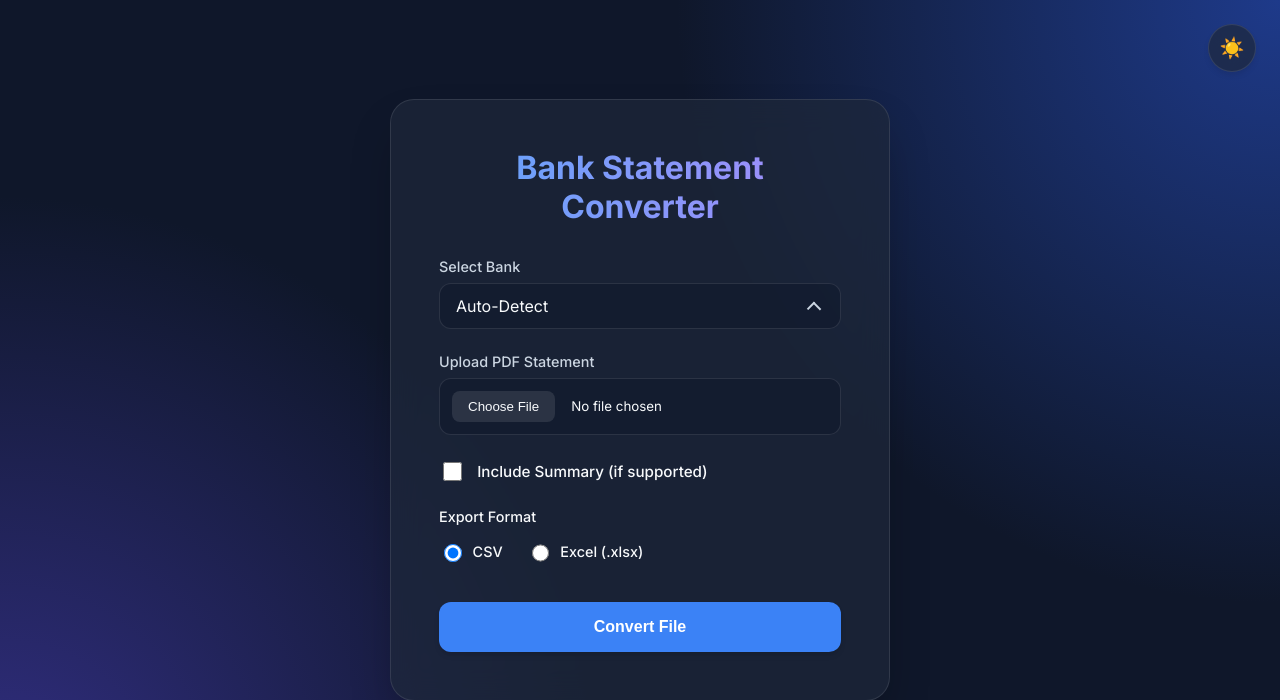
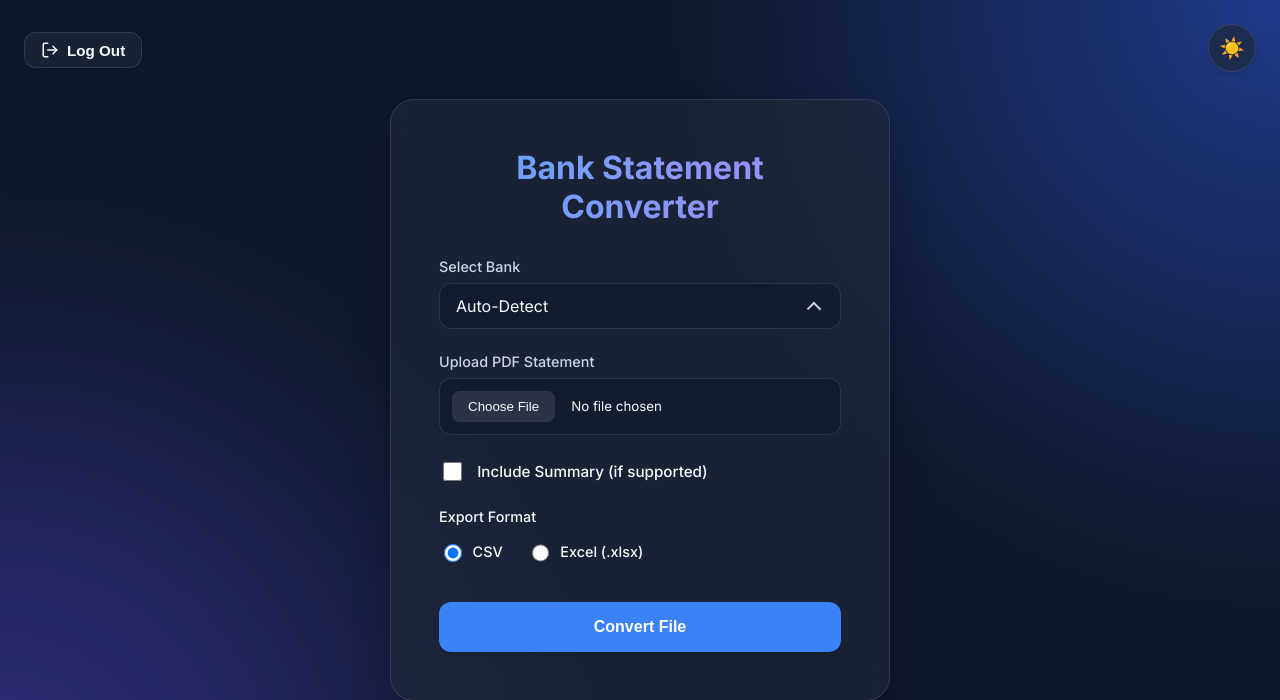
Before and after one commit to LimDina01/PDF-to-Excel-Converter-, a Django app: page / in a window 1280 px wide. Shown: the top 700 px of the page. Run offline with Django 5.2, Linux system fonts and the light colour scheme; the visitor is signed in with stand-in values (Sample User, id 1).

Commit message:
Add beautiful logout button to the top left of the interface

```diff
--- a/converter/templates/converter/index.html
+++ b/converter/templates/converter/index.html
@@ -320,6 +320,22 @@
     </style>
 </head>
 <body>
+    <form action="{% url 'logout' %}" method="post" style="position: absolute; top: 1.5rem; left: 1.5rem; margin: 0; z-index: 10;">
+        {% csrf_token %}
+        <button type="submit" id="logout-btn" style="background: var(--glass-bg); border: 1px solid var(--glass-border); padding: 0.5rem 1rem; border-radius: 12px; color: var(--text-color); cursor: pointer; backdrop-filter: blur(12px); -webkit-backdrop-filter: blur(12px); font-weight: 600; font-size: 0.95rem; box-shadow: 0 4px 6px -1px rgba(0, 0, 0, 0.1); transition: all 0.3s ease; display: flex; align-items: center; gap: 0.5rem;">
+            <svg xmlns="http://www.w3.org/2000/svg" width="18" height="18" viewBox="0 0 24 24" fill="none" stroke="currentColor" stroke-width="2" stroke-linecap="round" stroke-linejoin="round"><path d="M9 21H5a2 2 0 0 1-2-2V5a2 2 0 0 1 2-2h4"></path><polyline points="16 17 21 12 16 7"></polyline><line x1="21" y1="12" x2="9" y2="12"></line></svg>
+            Log Out
+        </button>
+    </form>
+    <style>
+        #logout-btn:hover {
+            transform: translateY(-2px);
+            background: var(--accent);
+            color: white;
+            border-color: var(--accent);
+        }
+    </style>
+
     <button id="theme-toggle" aria-label="Toggle Theme">☀️</button>
 
     <div class="container">
```
